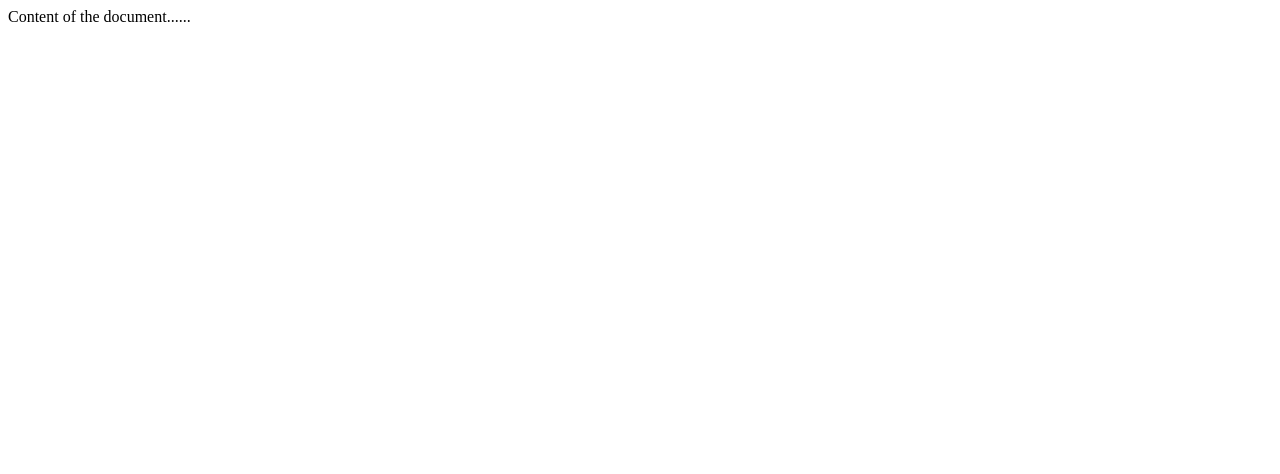
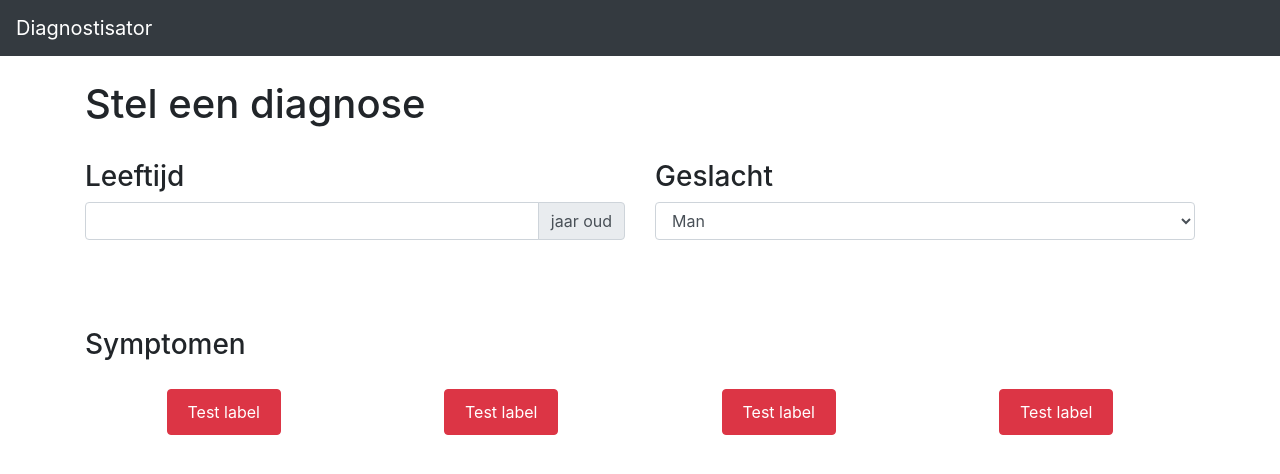
Before and after one commit to HanNotSMachineLearning/Proof-of-Concept, a plain HTML site: page static/index.html in a window 1280 px wide. Drawn offline with nearby package versions, Linux system fonts and the light colour scheme.

Commit message:
Created UI

```diff
--- a/static/index.html
+++ b/static/index.html
@@ -1,12 +1,107 @@
 <!DOCTYPE html>
 <html>
+
 <head>
-<meta charset="UTF-8">
-<title>Title of the document</title>
+	<meta charset="UTF-8">
+	<title>Diagnostisator</title>
+	<link rel="stylesheet" href="https://stackpath.bootstrapcdn.com/bootstrap/4.1.1/css/bootstrap.min.css" integrity="sha384-WskhaSGFgHYWDcbwN70/dfYBj47jz9qbsMId/iRN3ewGhXQFZCSftd1LZCfmhktB"
+	 crossorigin="anonymous">
+	 <style>
+		 .symptom-container{
+			display: flex;
+			justify-content: space-around;
+			flex-wrap: wrap;
+		 }
+
+		 .symptom-checkbox{
+			 display: none;
+		 }
+
+		 .symptom-holder{
+			padding: 10px 20px;
+			margin: 20px;
+		 }
+	 </style>
 </head>
 
 <body>
-	Content of the document......
+	<nav class="navbar navbar-expand-lg navbar-dark bg-dark">
+		<a class="navbar-brand" href="#">Diagnostisator</a>
+	</nav>
+
+	<form class="container">
+		<br/>
+		<h1>Stel een diagnose</h1>
+		<br/>
+		<section class="row">
+			<div class="col-sm-12 col-md-6">
+				<h3>Leeftijd</h3>
+				<div class="input-group mb-3">
+					<input type="number" class="form-control" id="age" name="age" min="0" max="150" />
+					<div class="input-group-append">
+						<span class="input-group-text">jaar oud</span>
+					</div>
+				</div>
+			</div>
+			<div class="col-sm-12 col-md-6">
+				<div class="form-group">
+					<h3>Geslacht</h3>
+					<select class="form-control" id="gender" name="gender">
+						<option>Man</option>
+						<option>Vrouw</option>
+					</select>
+				</div>
+			</div>
+		</section>
+		<br/>
+		<br/>
+		<br/>
+		<section class="row">
+			<div class="col-lg-12">
+				<h3>Symptomen</h3>
+				<section class="symptom-container">
+					<div>
+						<input type="checkbox" class="symptom-checkbox" name="symptom" value="x" id="x_value1">
+						<label for="x_value1" class="btn btn-danger symptom-holder">Test label</label>
+					</div>
+					<div>
+						<input type="checkbox" class="symptom-checkbox" name="symptom" value="x" id="x_value2">
+						<label for="x_value2" class="btn btn-danger symptom-holder">Test label</label>
+					</div>
+					<div>
+						<input type="checkbox" class="symptom-checkbox" name="symptom" value="x" id="x_value3">
+						<label for="x_value3" class="btn btn-danger symptom-holder">Test label</label>
+					</div>
+					<div>
+						<input type="checkbox" class="symptom-checkbox" name="symptom" value="x" id="x_value4">
+						<label for="x_value4" class="btn btn-danger symptom-holder">Test label</label>
+					</div>
+				</section>
+			</div>
+		</section>
+	</form>
+
+	<script src="https://code.jquery.com/jquery-3.3.1.slim.min.js" integrity="sha384-q8i/X+965DzO0rT7abK41JStQIAqVgRVzpbzo5smXKp4YfRvH+8abtTE1Pi6jizo"
+	 crossorigin="anonymous"></script>
+	<script src="https://cdnjs.cloudflare.com/ajax/libs/popper.js/1.14.3/umd/popper.min.js" integrity="sha384-ZMP7rVo3mIykV+2+9J3UJ46jBk0WLaUAdn689aCwoqbBJiSnjAK/l8WvCWPIPm49"
+	 crossorigin="anonymous"></script>
+	<script src="https://stackpath.bootstrapcdn.com/bootstrap/4.1.1/js/bootstrap.min.js" integrity="sha384-smHYKdLADwkXOn1EmN1qk/HfnUcbVRZyYmZ4qpPea6sjB/pTJ0euyQp0Mk8ck+5T"
+	 crossorigin="anonymous"></script>
+
+	 <script>
+		 $(".symptom-holder").click(function (e) {
+			e.preventDefault();
+			var x = document.getElementById($(this).attr('for'));
+			x.checked =! x.checked;
+			if(x.checked){
+				$(this).addClass("btn-success");
+				$(this).removeClass("btn-danger");
+			}else{
+				$(this).addClass("btn-danger");
+				$(this).removeClass("btn-success");
+			}
+		 });
+	 </script>
 </body>
 
 </html>
```
